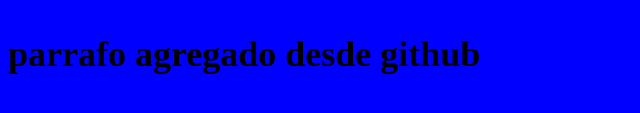
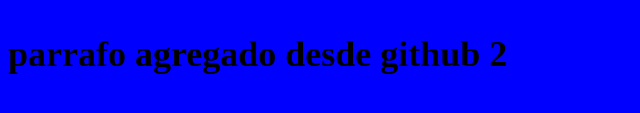
Before and after one commit to mdsanchezv/CursoGit, a plain HTML site: page index.html in a window 1280 px wide. Shown: the part 225-338 px from the top of the page, 0-640 px from the left. Drawn offline with Linux system fonts and the light colour scheme.

Commit message:
Update index.html

```diff
--- a/index.html
+++ b/index.html
@@ -11,7 +11,7 @@
 
 <p>p&aacute;rrafo de ejemplo</p>
   <p>Parrafo agregado</p>
-  <p>parrafo agregado desde github</p>
+  <p>parrafo agregado desde github 2</p>
 
 </body>
 </html>
```
